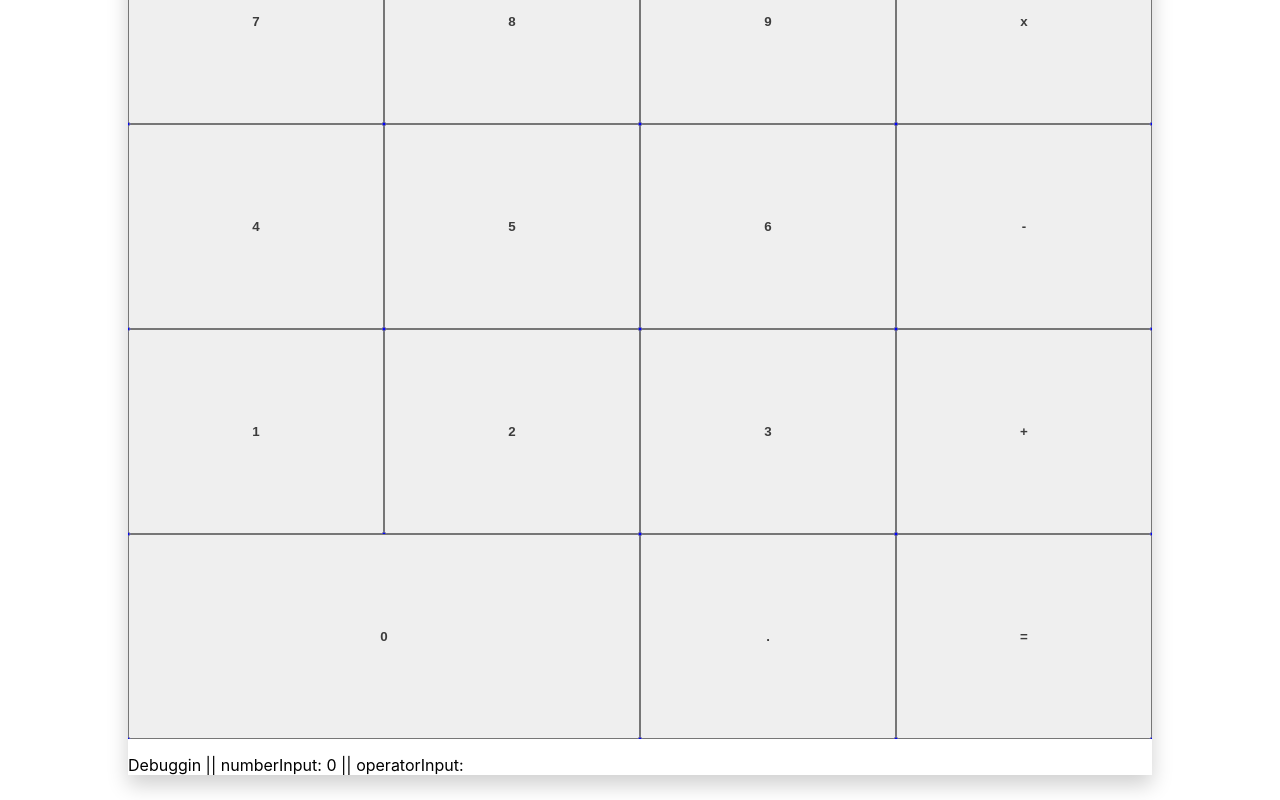
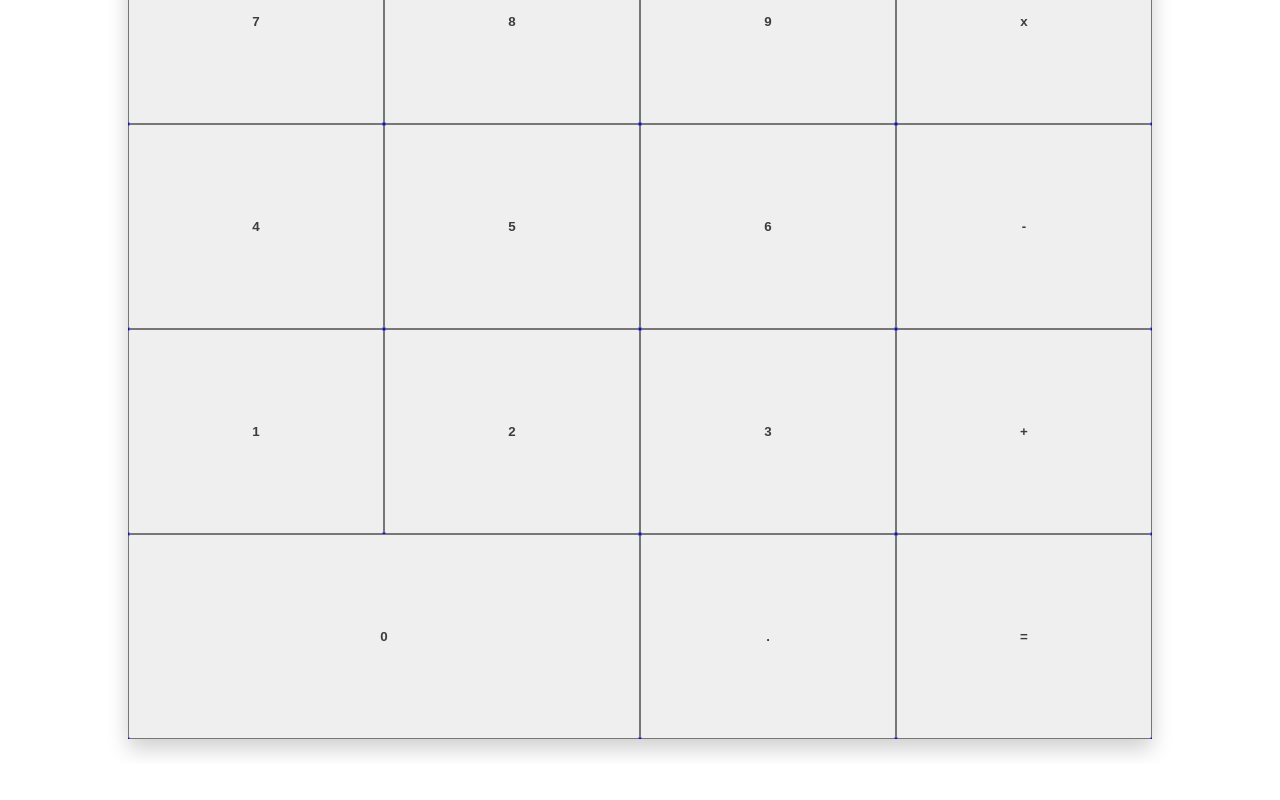
Before and after one commit to lucasdmaley/calculator, a React (Create React App) app: page / in a window 1280 px wide. Shown: the part 695-1495 px from the top of the page. After the commit the page ends 1459 px from the top, so only its background shows below. Built offline with nearby package versions, Linux system fonts and the light colour scheme.

Commit message:
Removed debug statements, updated readme

```diff
--- a/src/App.js
+++ b/src/App.js
@@ -15,8 +15,6 @@ function App() {
 
   const handleOperation = (operationInput, type = "numberModifier") => {
 
-    console.log("handling operation, numberInput: " + numberInput + ", operation: "+ operation);
-    //
     if (operationInput === "-") {
       if (numberInput === "0" || numberInput === "") {
         handleNumber(operationInput);
@@ -36,7 +34,6 @@ function App() {
   const handleNumber = (number) => {
     //multiple zeros or multiple periods
     if ((number === 0 && numberInput === "0") || (number === "." && numberInput.includes("."))) {
-      console.log("too many zeros")
       return;
     }
 
@@ -52,8 +49,6 @@ function App() {
   }
 
   const handleOperator = (operator) => {
-    console.log("operator")
-
     if (operatorInput !== '') {
       setOperatorInput(operator);
       setOperation(operation.replace(/\D+$/, operator));
@@ -100,9 +95,6 @@ function App() {
           <button id="equals" style={{ gridArea: 'equals' }} className="button" onClick={() => handleEqual()}>=</button>
 
         </div>
-
-        <p>{"Debuggin || numberInput: " + numberInput + " || operatorInput: " + operatorInput}</p>
-
       </div>
   );
 }
```
Also changed, not shown: 1 other file (tests, documents, lock files or other folders).
